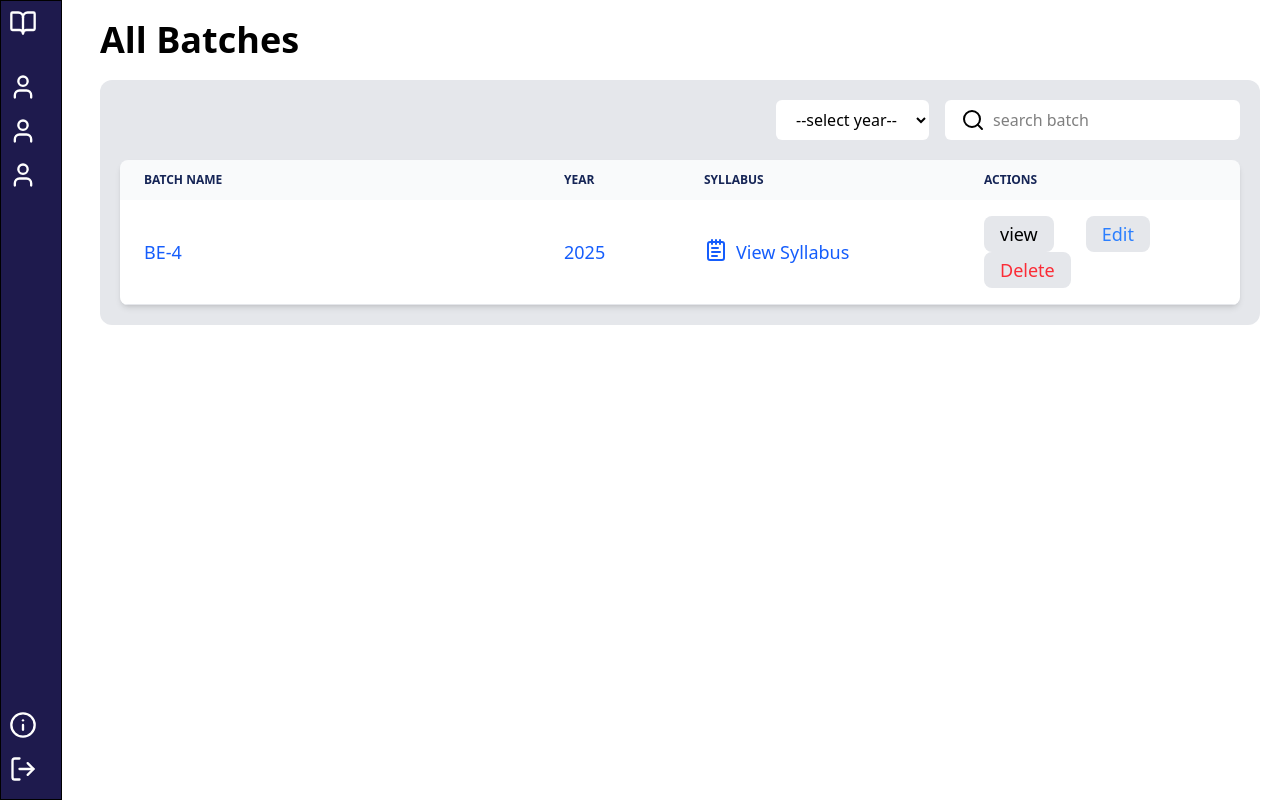
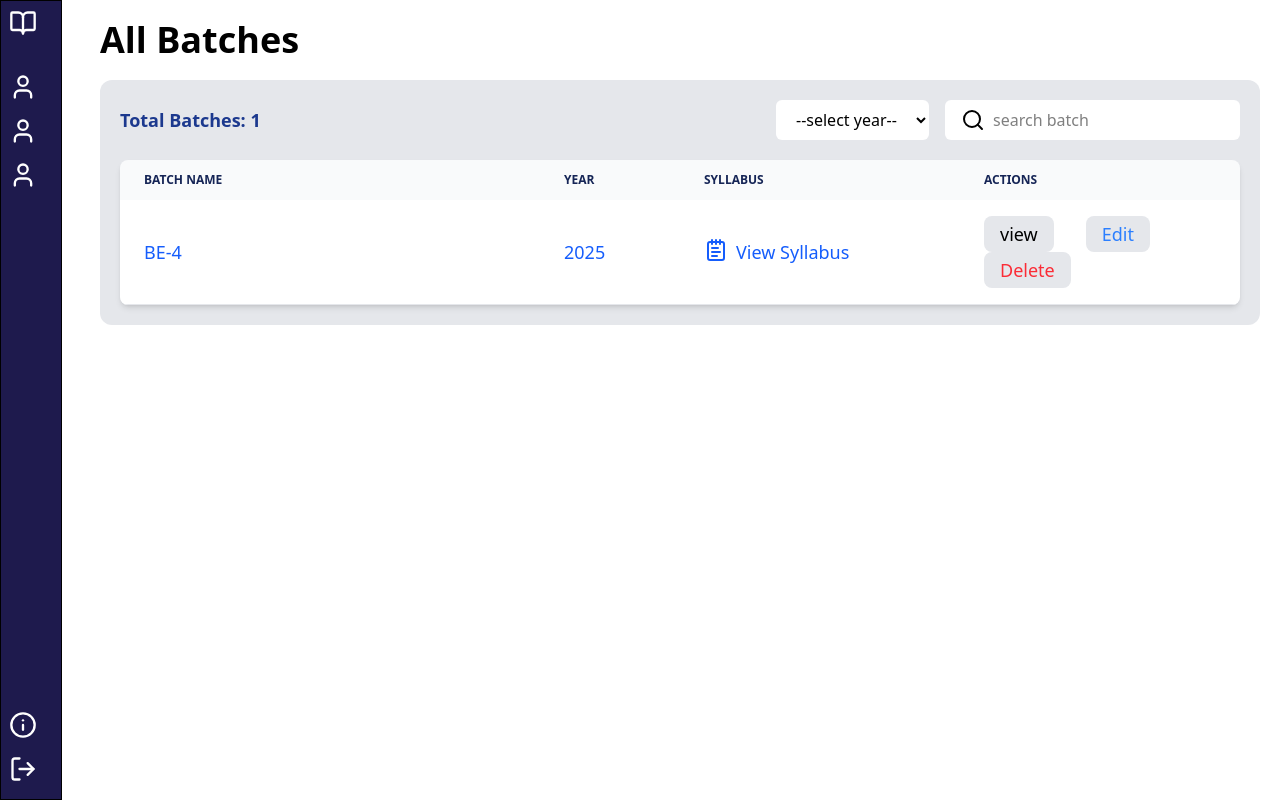
Before and after one commit to InsansaTechnoledge/Test-Series, a React (Vite) app in the folder TestSeries/: page /institute-landing in a window 1280 px wide. Built offline with nearby package versions, Linux system fonts and the light colour scheme; no server answers.

Commit message:
refactor: total batch count added

```diff
--- a/TestSeries/features/afterAuth/components/InstituteSide/BatchList.jsx
+++ b/TestSeries/features/afterAuth/components/InstituteSide/BatchList.jsx
@@ -16,7 +16,11 @@ const BatchList = () => {
                 <Heading title={"All Batches"} />
             </div>
             <div className='rounded-xl p-5 bg-gray-200 inset-shadow-md'>
-                <div className='flex justify-end space-x-4 mb-5'>
+                <div className='flex justify-between space-x-4 mb-5'>
+                    <div className='my-auto'>
+                        <h2 className='font-bold text-lg text-blue-900'>Total Batches: {batches.length}</h2>
+                    </div>
+                    <div className='flex space-x-4'>
                         <select className='rounded-md bg-white py-2 px-4'>
                             <option>--select year--</option>
                         </select>
@@ -30,6 +34,7 @@ const BatchList = () => {
                                 placeholder='search batch'
                             />
                         </label>
+                    </div>
                 </div>
 
                 {/* batch list */}
```
Lines whose indentation alone changed are shown as unchanged.
